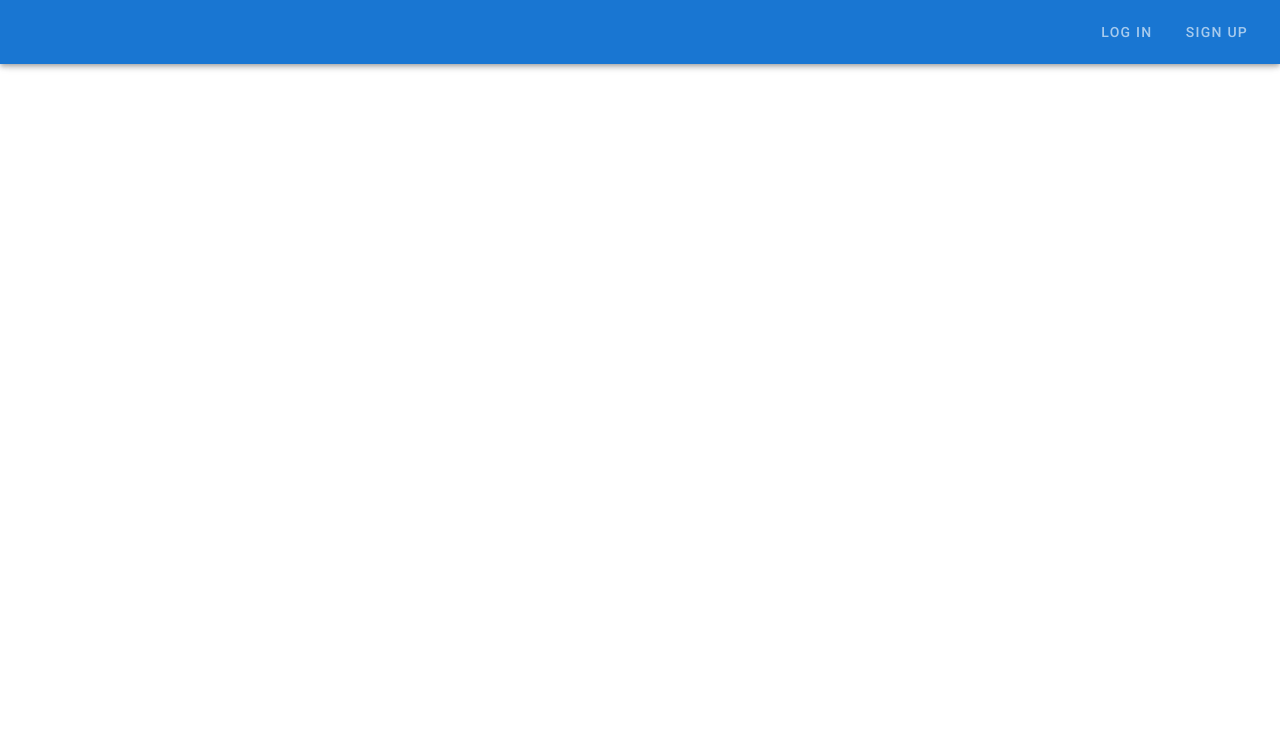
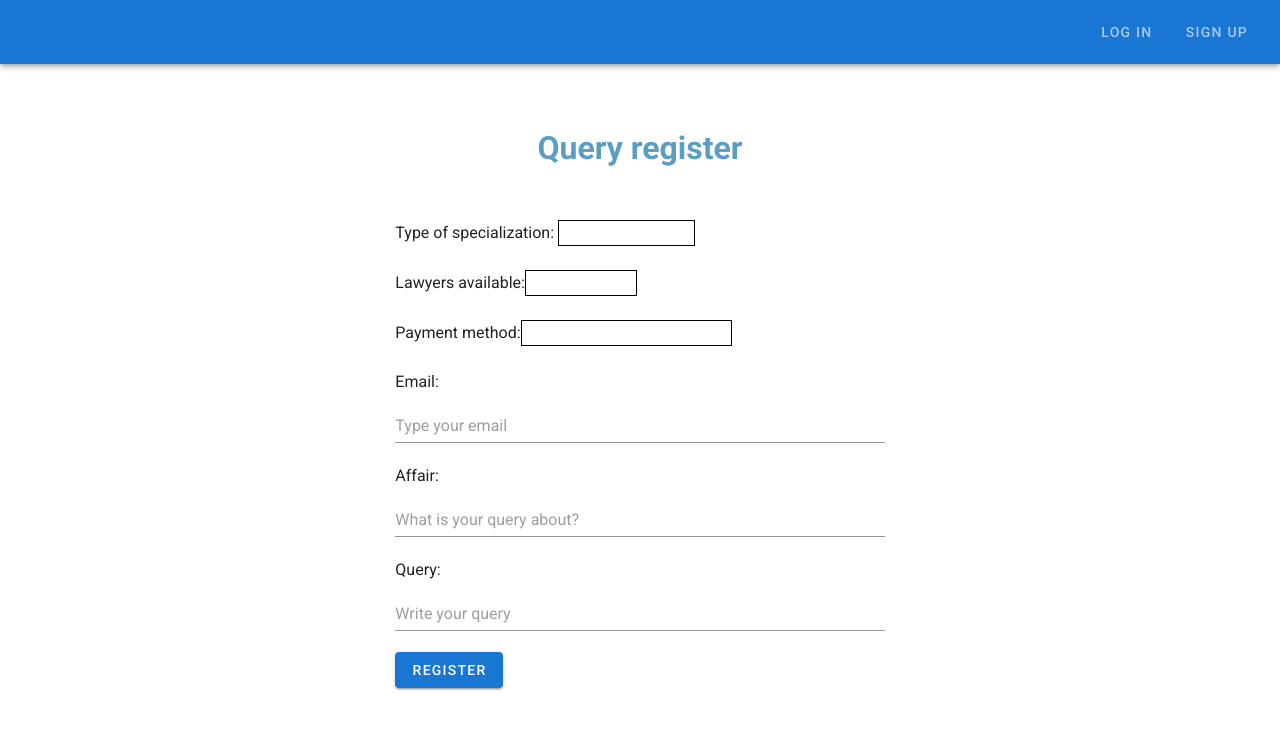
Before and after one commit to Terasofty/Legiz, a Vue app: page /main/legaladvice in a window 1280 px wide. Shown: the top 730 px of the page. Built offline with nearby package versions, Linux system fonts and the light colour scheme.

Commit message:
FEAT: Legal Advice

```diff
--- /dev/null
+++ b/src/legalAdvices/pages/LegalAdvice.vue
@@ -0,0 +1,59 @@
+<template class="temp">
+  <v-row justify="center" class="px-3 mx-auto">
+    <v-col cols="12" md="5" justify="center">
+      <br><br>
+      <h1 class="text-center" style="color: #5b9ec3">Query register</h1>
+      <v-form ref="form">
+        <br><br>
+        <label>Type of specialization: </label>
+        <select v-model="selectSpec" style=" max-height: 180px; border: 1px solid black;" >
+          <option value="one">Bankruptcy Law</option>
+          <option value="two">Civil Rights Law</option>
+          <option value="three">Criminal Law</option>
+          <option value="four">Entertainment Law</option>
+          <option value="five">Family Law</option>
+        </select>
+        <br><br>
+        <label>Lawyers available:</label>
+        <select v-model="selectLawyer" style="border: 1px solid black;" >
+          <option value="Law.1">Hugo Quezada</option>
+          <option value="Law.2">Tomas Angulo</option>
+          <option value="Law.3">Roberto Matias</option>
+        </select>
+        <br><br>
+        <label>Payment method:</label>
+        <select v-model="selectPaym" style="border: 1px solid black;" >
+          <option value="Pay.1">**** **** **** 8794</option>
+          <option value="Pay.2" disabled>agregar un método de pago...</option>
+        </select>
+        <br><br>
+        <label>Email:</label>
+        <v-text-field type="text" placeholder="Type your email" name="email" id="email"></v-text-field>
+        <label>Affair:</label>
+        <v-text-field type="text" placeholder="What is your query about?" name="affair" id="affair"></v-text-field>
+        <label>Query:</label>
+        <v-text-field type="text" placeholder="Write your query" name="query" id="query"></v-text-field>
+        <v-btn class="mr-4 btn primary" @click="validated()">REGISTER</v-btn>
+      </v-form>
+    </v-col>
+  </v-row>
+</template>
+
+<script>
+let required;
+export default {
+  name: "LegalAdvice",
+  data: () => {
+    return {
+      selectSpec:"",
+      selectLawyer: "",
+      selectPaym: "",
+      email: null,
+      affair: null,
+      query: null
+    }
+  },
+};
+</script>
+
+<style></style>
--- a/src/router/index.js
+++ b/src/router/index.js
@@ -29,9 +29,9 @@ const routes = [
     component: () => import("../views/Main"),
   },
   {
-    path: "/consultas-legales",
+    path: "/main/legaladvice",
     name: "LegalAdvices",
-    component: () => import("../legalAdvices/pages/LegalAdvices"),
+    component: () => import("../legalAdvices/pages/LegalAdvice"),
   },
 ];
 
```
Also changed, not shown: src/legalAdvices/services/legalAdvices.service.js (line endings or trailing spaces).
